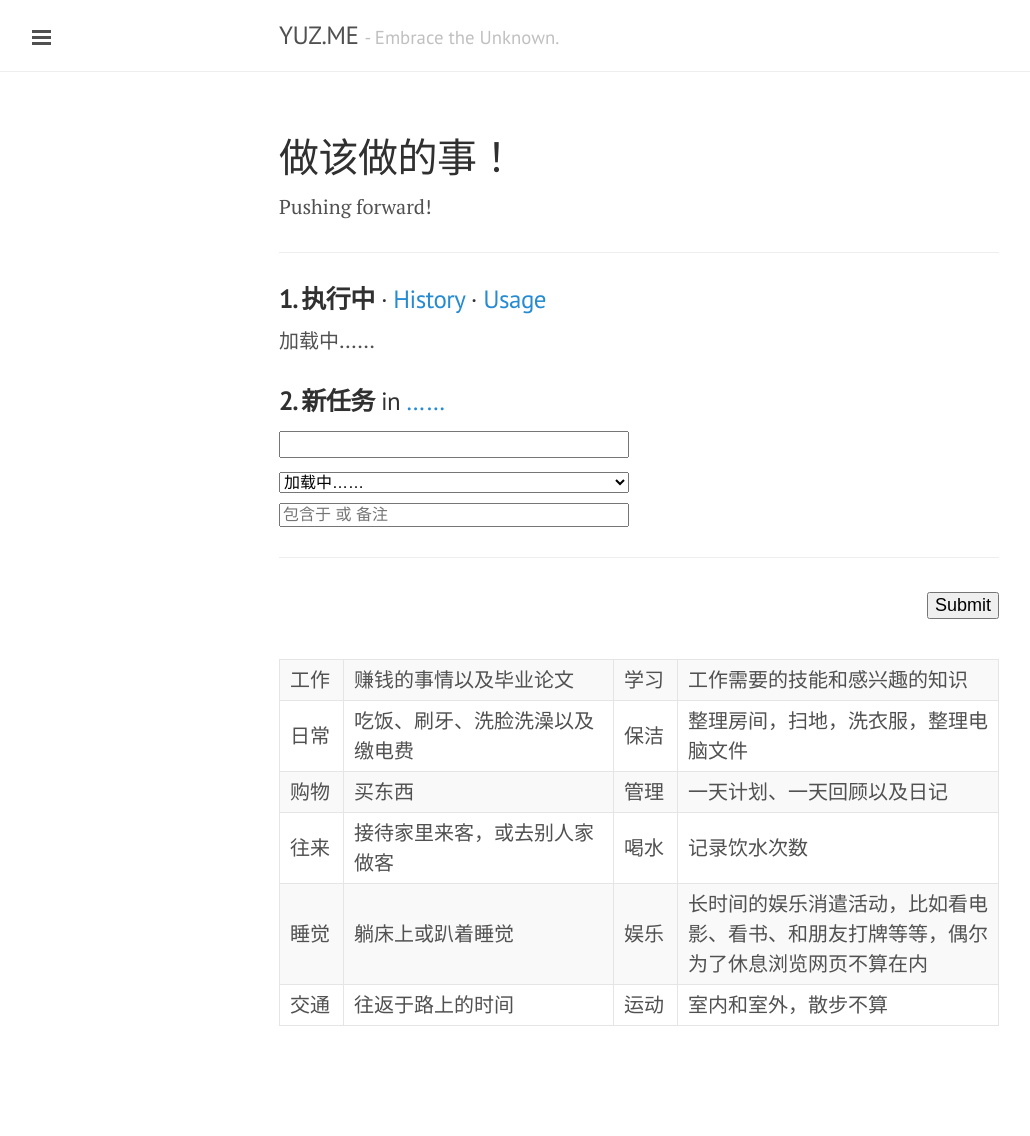
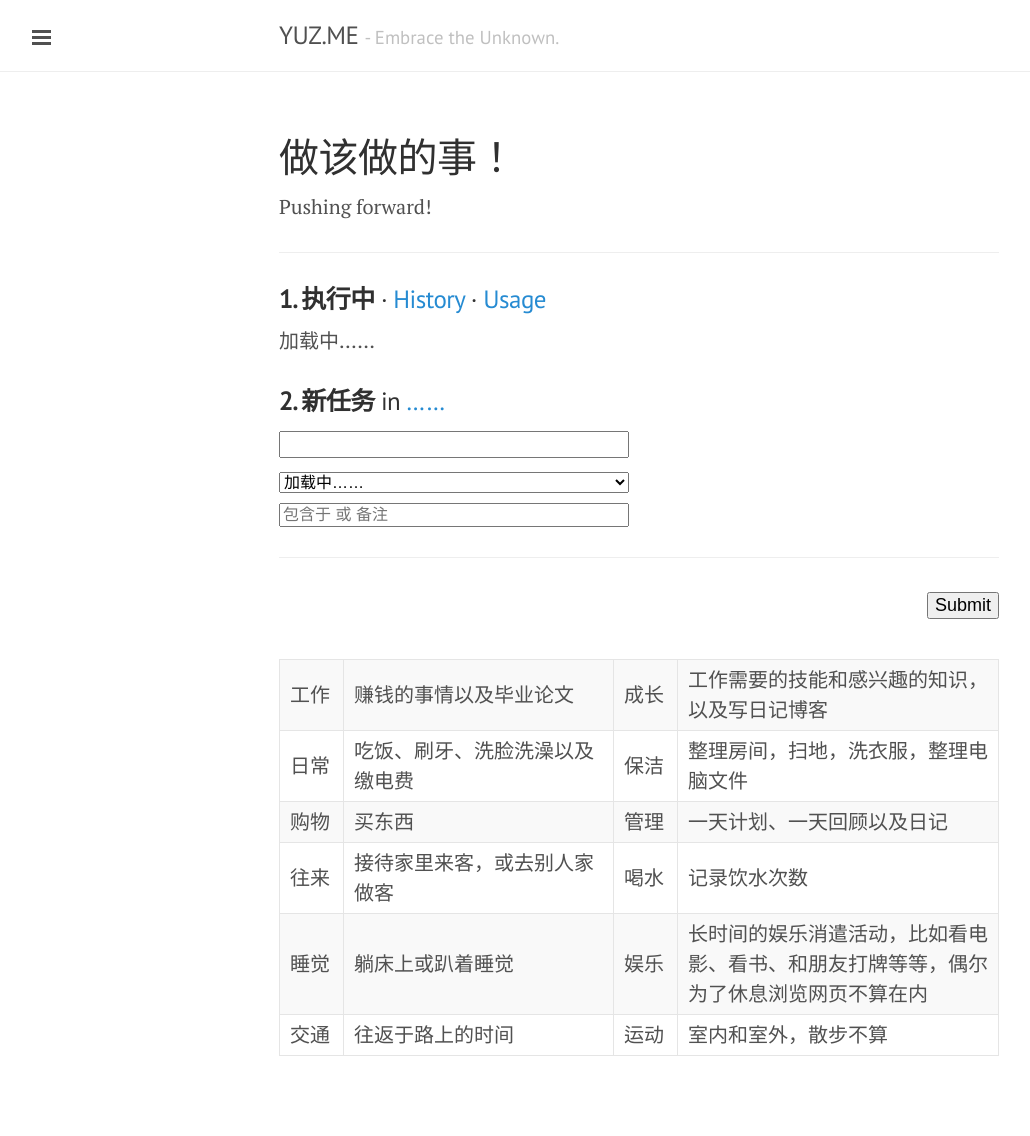
Before and after one commit to yusite/yuz.me, a Jekyll site: the page built from log.md, in a window 1280 px wide. Shown: the whole page, without its empty margins (1-1031 px from the left). Built offline with Jekyll 4.4.1, drawn with Linux system fonts in a browser that asks for light colours; Markdown is read by kramdown in place of the engine named in the settings; before the commit the page ends 1106 px from its top, so only the background shows below that.

Commit message:
update log page

```diff
--- a/log.md
+++ b/log.md
@@ -46,8 +46,8 @@ Pushing forward!
     <tr>
         <td style="width:64px;">工作</td>
         <td style="width:270px;">赚钱的事情以及毕业论文</td>
-        <td style="width:64px;">学习</td>
-        <td style="width:321px;">工作需要的技能和感兴趣的知识</td>
+        <td style="width:64px;">成长</td>
+        <td style="width:321px;">工作需要的技能和感兴趣的知识，以及写日记博客</td>
     </tr>
     <tr>
         <td>日常</td>
```
